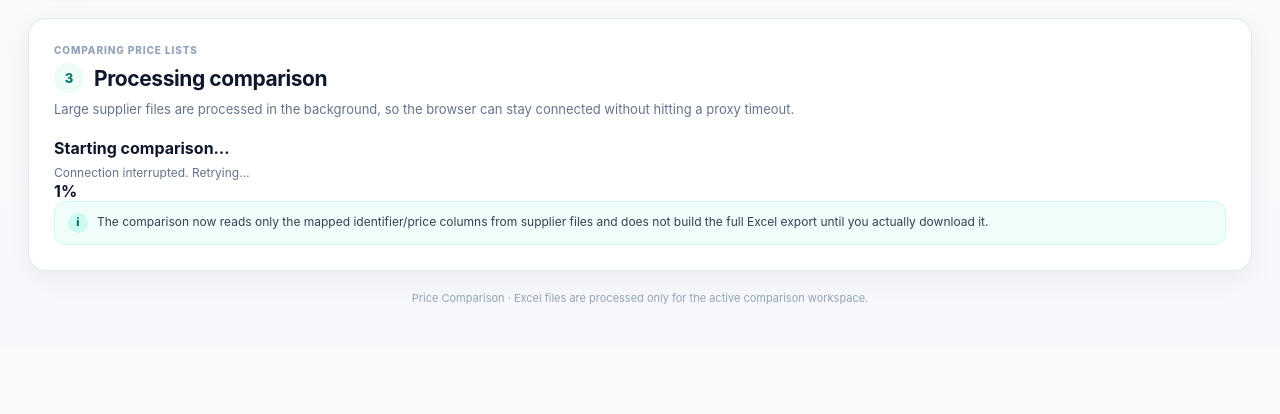
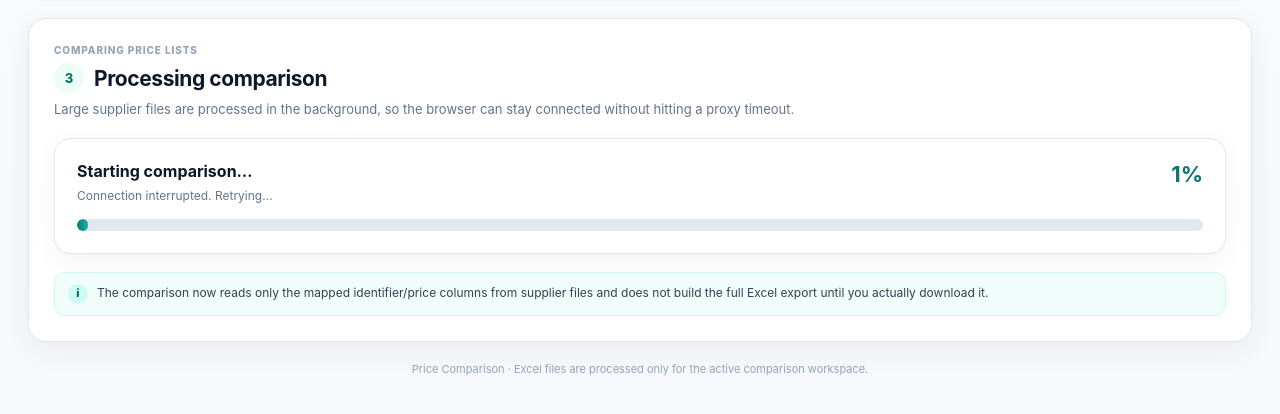
Before and after one commit to VeronikaSoldatyenkova/pawbol-price-comparison, a Python web app: template templates/compare_progress.html in a window 1280 px wide. Shown: the part 110-524 px from the top of the page. Run offline with Jinja, Linux system fonts and the light colour scheme; the template is opened without the code that fills it, so the values that code supplies are empty.

Commit message:
Style background comparison progress

```diff
--- a/templates/compare_progress.html
+++ b/templates/compare_progress.html
@@ -1,5 +1,10 @@
 {% extends "base.html" %}
 {% block content %}
+<style>
+.comparison-progress-card{border:1px solid #e2e8f0;border-radius:16px;padding:22px;background:#fff;margin:18px 0;box-shadow:0 8px 26px rgba(15,23,42,.05)}
+.comparison-progress-top{display:flex;justify-content:space-between;gap:24px;align-items:flex-start;margin-bottom:15px}.comparison-progress-top>strong{font-size:22px;color:#0f766e}
+.comparison-progress-track{height:12px;border-radius:999px;background:#e2e8f0;overflow:hidden}.comparison-progress-bar{height:100%;border-radius:inherit;background:linear-gradient(90deg,#0f766e,#14b8a6);transition:width .35s ease}
+</style>
 <section class="card page-card">
   <div class="section-header">
     <div>
```
